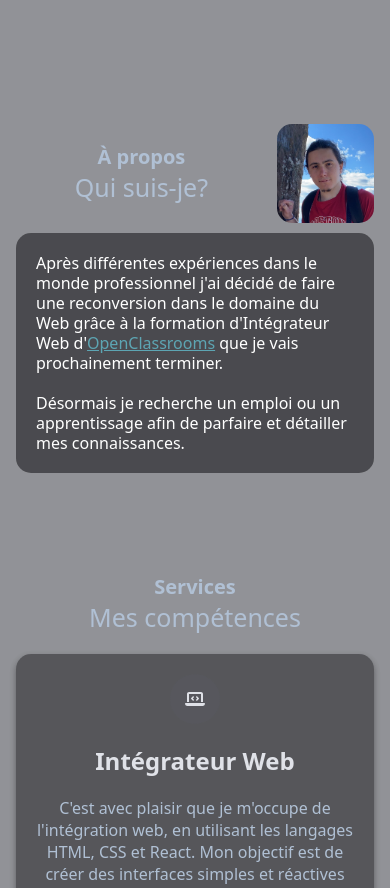
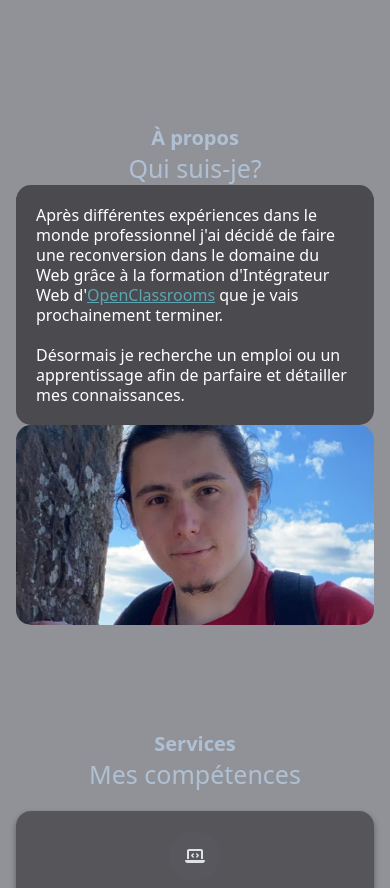
Before and after one commit to Brossierclement/portfoliod2, a React (Vite) app: page / in a window 390 px wide. Shown: the part 820-1708 px from the top of the page. Built offline with nearby package versions, Linux system fonts and the light colour scheme; grey boxes are pictures that could not be loaded.

Commit message:
fix: bug on home page

```diff
--- a/src/assets/pages/home/home.scss
+++ b/src/assets/pages/home/home.scss
@@ -73,21 +73,21 @@
     gap: 20px;
     max-width: 1024px;
     .about {
-      display: grid;
+      // display: flex;
       gap: 10px;
-      grid-template-areas:
-        "a a a"
-        "b b c";
+      // grid-template-areas:
+      //   "a a a"
+      //   "b b c";
       width: 100%;
       .title {
-        grid-area: a;
+        // grid-area: a;
       }
       .introduction-description {
         background-color: rgba(28, 28, 31, 0.6);
         border-radius: 15px;
         color: white;
         font-size: 16px;
-        grid-area: b;
+        // grid-area: b;
         line-height: 20px;
         margin: 0;
         padding: 20px;
@@ -97,7 +97,7 @@
       }
       .introduction-image {
         border-radius: 15px;
-        grid-area: c;
+        // grid-area: c;
         height: 100%;
         max-height: 200px;
         object-fit: cover;
@@ -106,26 +106,26 @@
     }
     @media (max-width: 768px) {
       .about {
-        grid-template-areas:
-          "a a c"
-          "b b b";
-        .title {
-          display: flex;
-          flex-direction: column;
-          justify-content: center;
-        }
+        // grid-template-areas:
+        //   "a a c"
+        //   "b b b";
+        // .title {
+        //   display: flex;
+        //   flex-direction: column;
+        //   justify-content: center;
+        // }
       }
     }
     @media (max-width: 425px) {
       .about {
-        grid-template-areas:
-          "a a c"
-          "b b b";
-        .title {
-          display: flex;
-          flex-direction: column;
-          justify-content: center;
-        }
+        // grid-template-areas:
+        //   "a a c"
+        //   "b b b";
+        // .title {
+        //   display: flex;
+        //   flex-direction: column;
+        //   justify-content: center;
+        // }
       }
     }
   }
```
